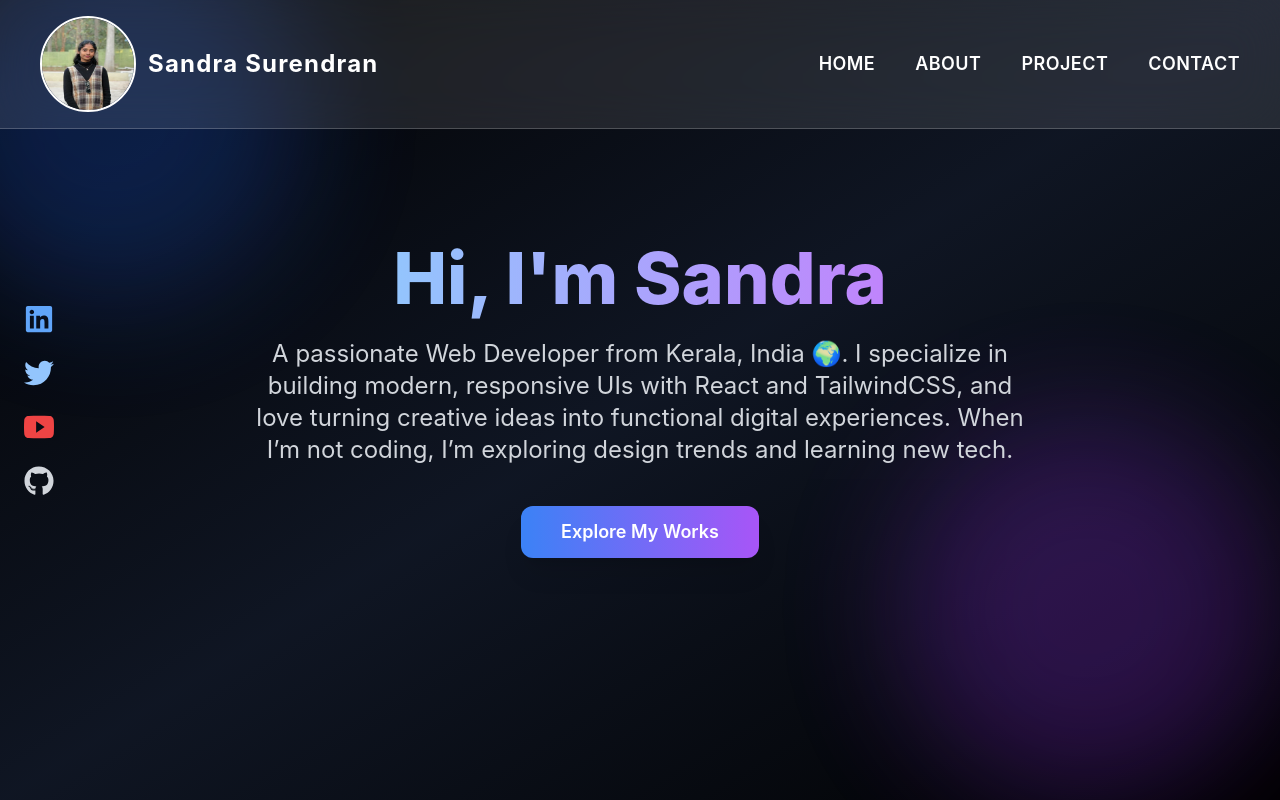
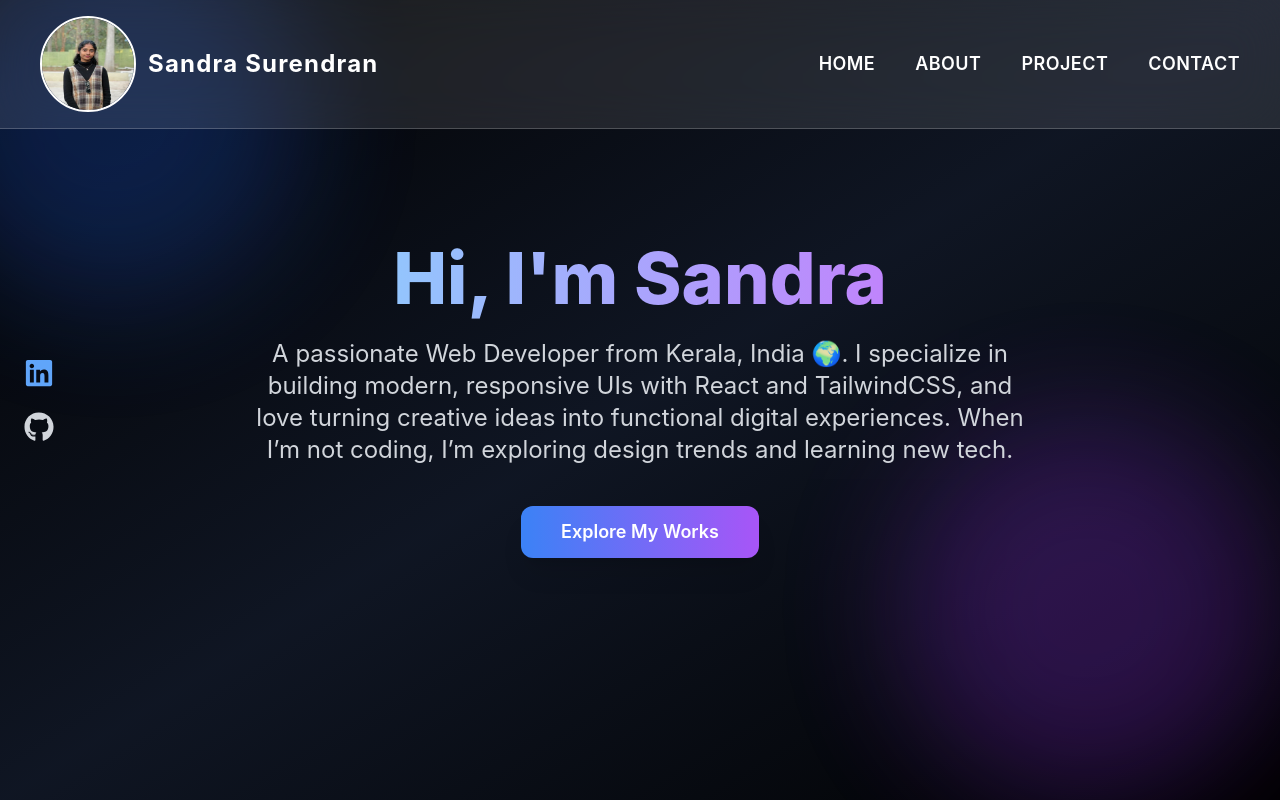
Before and after one commit to sandra11223/portfolio, a React (Create React App) app: page / in a window 1280 px wide. Shown: the top 800 px of the page. Built offline with nearby package versions, Linux system fonts and the light colour scheme.

Commit message:
transition

```diff
--- a/src/Contact.jsx
+++ b/src/Contact.jsx
@@ -76,8 +76,8 @@ const Contact = () => {
             <div className="flex md:justify-end justify-center gap-6 text-3xl">
               <a className="hover:text-blue-400 transition"><FaLinkedin /></a>
               <a className="hover:text-gray-300 transition"><FaGithub /></a>
-              <a className="hover:text-blue-400 transition"><FaTwitter /></a>
-              <a className="hover:text-red-500 transition"><FaYoutube /></a>
+              {/* <a className="hover:text-blue-400 transition"><FaTwitter /></a>
+              <a className="hover:text-red-500 transition"><FaYoutube /></a> */}
             </div>
           </div>
 
--- a/src/Profile.jsx
+++ b/src/Profile.jsx
@@ -1,7 +1,7 @@
 import React from "react";
 import { FaLinkedin, FaTwitter, FaGithub } from "react-icons/fa";
 import { IoLogoYoutube } from "react-icons/io5";
-import img from './sandra2.jpeg';
+import img from './sandra2.jpeg' ;
 
 
 const Profile = () => {
@@ -9,22 +9,17 @@ const Profile = () => {
     <div id="home" className="relative bg-black text-white overflow-hidden">
       <div className="fixed top-0 left-0 w-full backdrop-blur-xl bg-white/10 border-b border-white/20 z-50 py-4 px-10 flex justify-between items-center">
         <div className="flex items-center gap-3">
-          <img
-  src={img}
-  alt="profile"
-  className="w-16 h-16 md:w-24 md:h-24 rounded-full border-2 border-white"
-/>
+          <img src={img}alt="profile"className="w-16 h-16 md:w-24 md:h-24 rounded-full border-2 border-white"/>
 
           <h1 className="text-2xl font-bold tracking-wider">Sandra Surendran</h1>
         </div>
 
+
         <ul className="flex gap-10 text-lg font-semibold tracking-wide">
           {["HOME", "ABOUT", "PROJECT", "CONTACT"].map((item) => (
-            <li
-              key={item}
-              onClick={() => {
+            <li key={item}  onClick={() => {
                 const section = document.getElementById(item.toLowerCase());
-                if (section) section.scrollIntoView({ behavior: "smooth" });
+                if (section) section.scrollIntoView({behavior:"smooth" });
               }}
               className="cursor-pointer hover:text-blue-400 transition">
               {item}
@@ -36,9 +31,6 @@ const Profile = () => {
         <div className="absolute inset-0 bg-gradient-to-br from-black via-gray-900 to-black opacity-90"></div>
         <div className="absolute -top-20 -left-20 w-96 h-96 bg-blue-600/30 rounded-full blur-3xl animate-pulse"></div>
         <div className="absolute bottom-0 right-0 w-96 h-96 bg-purple-600/30 rounded-full blur-3xl animate-pulse delay-2000"></div>
-
-
-
         <h1 className="text-6xl md:text-7xl font-extrabold text-center mb-6 relative z-10">
   <span className="bg-gradient-to-r from-blue-300 to-purple-400 bg-clip-text text-transparent">
     Hi, I'm Sandra
@@ -52,10 +44,8 @@ const Profile = () => {
   When I’m not coding, I’m exploring design trends and learning new tech.
 </p>
         <a
-  href="https://vercel.com/s-projects-2829816e"
-  target="_blank"
-  rel="noreferrer">
-  <button className="mt-10 px-10 py-3 bg-gradient-to-r from-blue-500 to-purple-500 rounded-xl text-lg font-semibold hover:scale-105 shadow-xl transition relative z-10">
+      href="https://vercel.com/s-projects-2829816e" target="_blank" rel="noreferrer">
+      <button className="mt-10 px-10 py-3 bg-gradient-to-r from-blue-500 to-purple-500 rounded-xl text-lg font-semibold hover:scale-105 shadow-xl transition relative z-10">
     Explore My Works
   </button>
 </a>
@@ -70,21 +60,22 @@ const Profile = () => {
           </span>
         </a>
 
-        <a href="https://twitter.com" target="_blank" rel="noreferrer"
+        {/* <a href="https://twitter.com" target="_blank" rel="noreferrer"
           className="group relative text-blue-300 hover:scale-125 transition transform">
           <FaTwitter />
           <span className="absolute left-12 top-1/2 -translate-y-1/2 bg-white text-black text-sm px-2 py-1 rounded-md opacity-0 group-hover:opacity-100 transition">
             Twitter
           </span>
-        </a>
+        </a> */}
 
-        <a href="https://youtube.com" target="_blank" rel="noreferrer"
+        {/* <a href="https://youtube.com" target="_blank" rel="noreferrer"
           className="group relative text-red-500 hover:scale-125 transition transform">
           <IoLogoYoutube />
           <span className="absolute left-12 top-1/2 -translate-y-1/2 bg-white text-black text-sm px-2 py-1 rounded-md opacity-0 group-hover:opacity-100 transition">
             YouTube
-          </span>
-        </a>
+          </span> */}
+
+
 
         <a href="https://github.com" target="_blank" rel="noreferrer"
           className="group relative text-gray-300 hover:scale-125 transition transform">
@@ -94,7 +85,6 @@ const Profile = () => {
           </span>
         </a>
       </div>
-
     </div>
   );
 };
```
